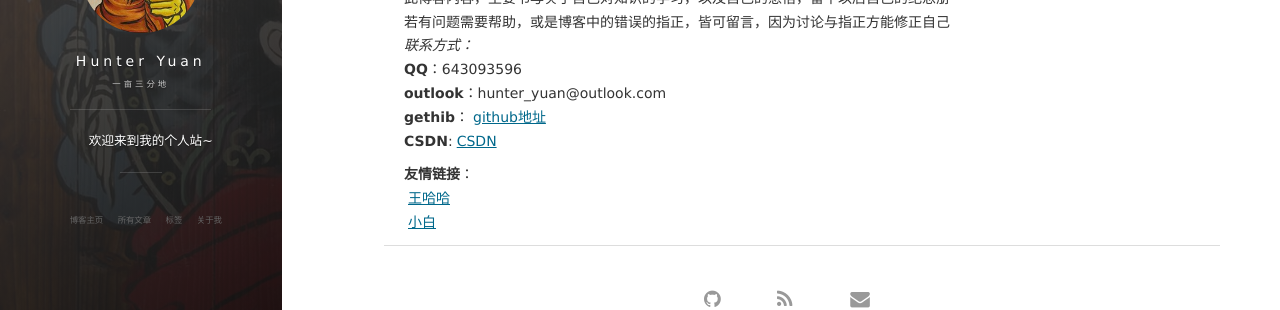
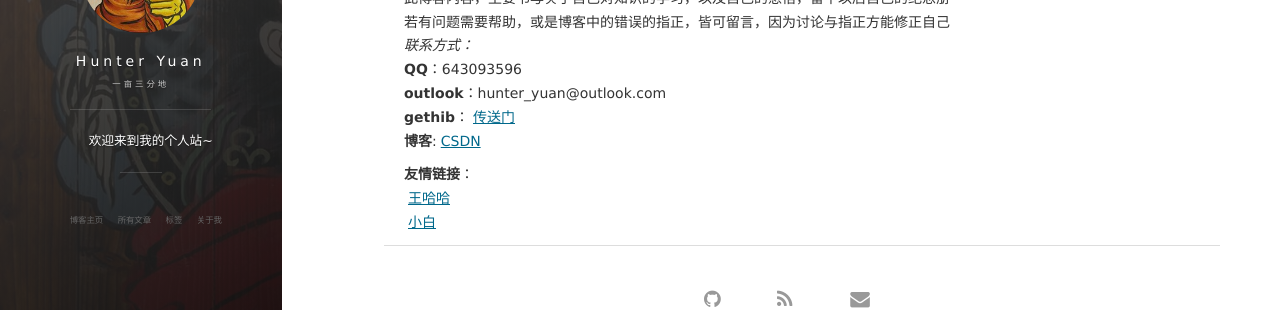
Before and after one commit to Clodfisher/Clodfisher.github.io, a Jekyll site: the page built from about.md, in a window 1280 px wide. Shown: the part 375-685 px from the top of the page. Built offline with Jekyll 4.4.1, drawn with Linux system fonts in a browser that asks for light colours; nearby versions of some CDN libraries; our own code applies the rules of GitHub Pages for plain Markdown files; comment, search, counter and statistics services are not loaded.

Commit message:
change about

```diff
--- a/about.md
+++ b/about.md
@@ -26,8 +26,8 @@ title: 关于我
 *联系方式：*
 **QQ**：643093596
 **outlook**：hunter_yuan@outlook.com
-**gethib**：[github地址](https://github.com/clodfisher)
-**CSDN**:[CSDN](http://blog.csdn.net/tao546377318)
+**gethib**：[传送门](https://github.com/clodfisher)
+**博客**:[CSDN](http://blog.csdn.net/tao546377318)
 
 **友情链接**：
 [王哈哈](http://am4zing.me/)
```
